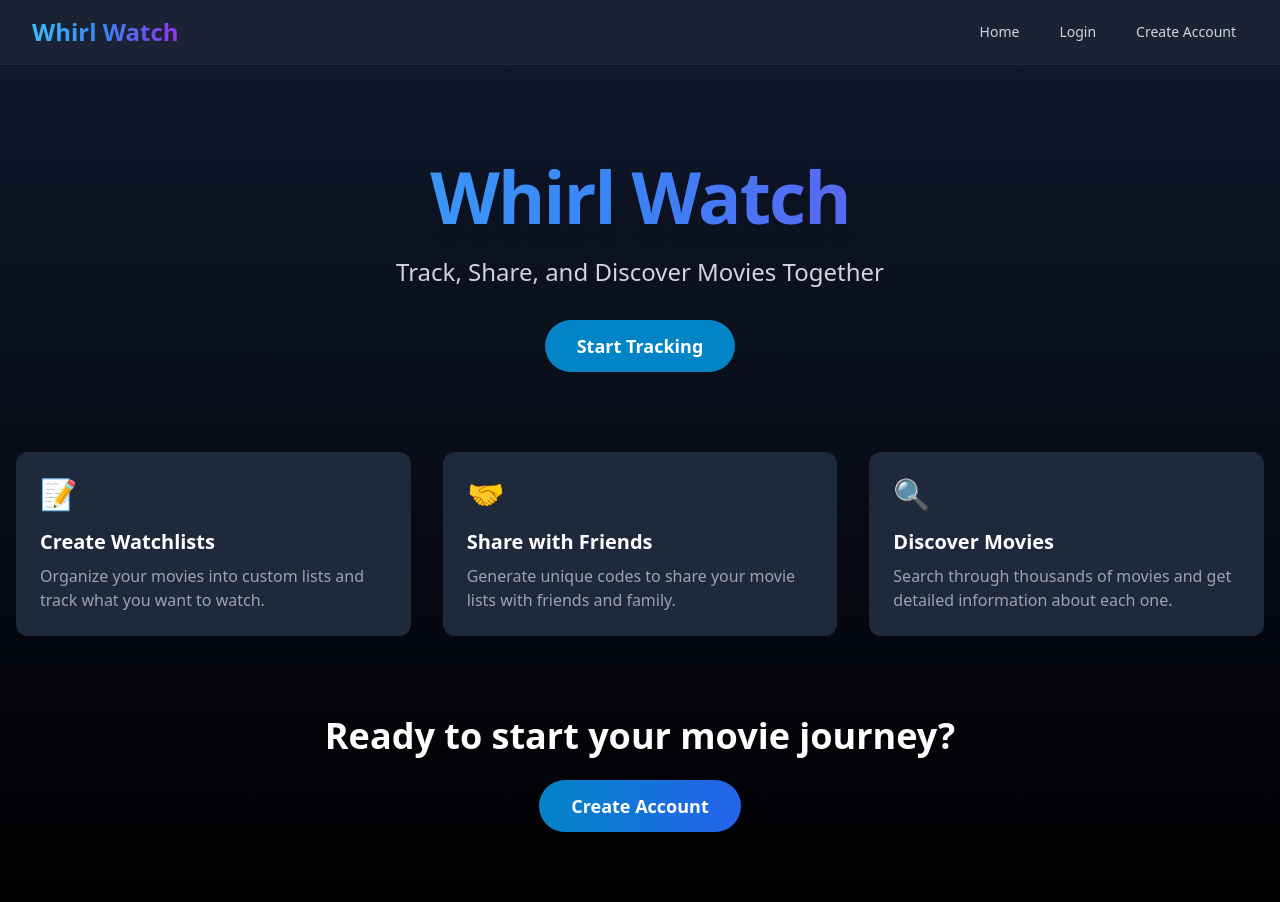
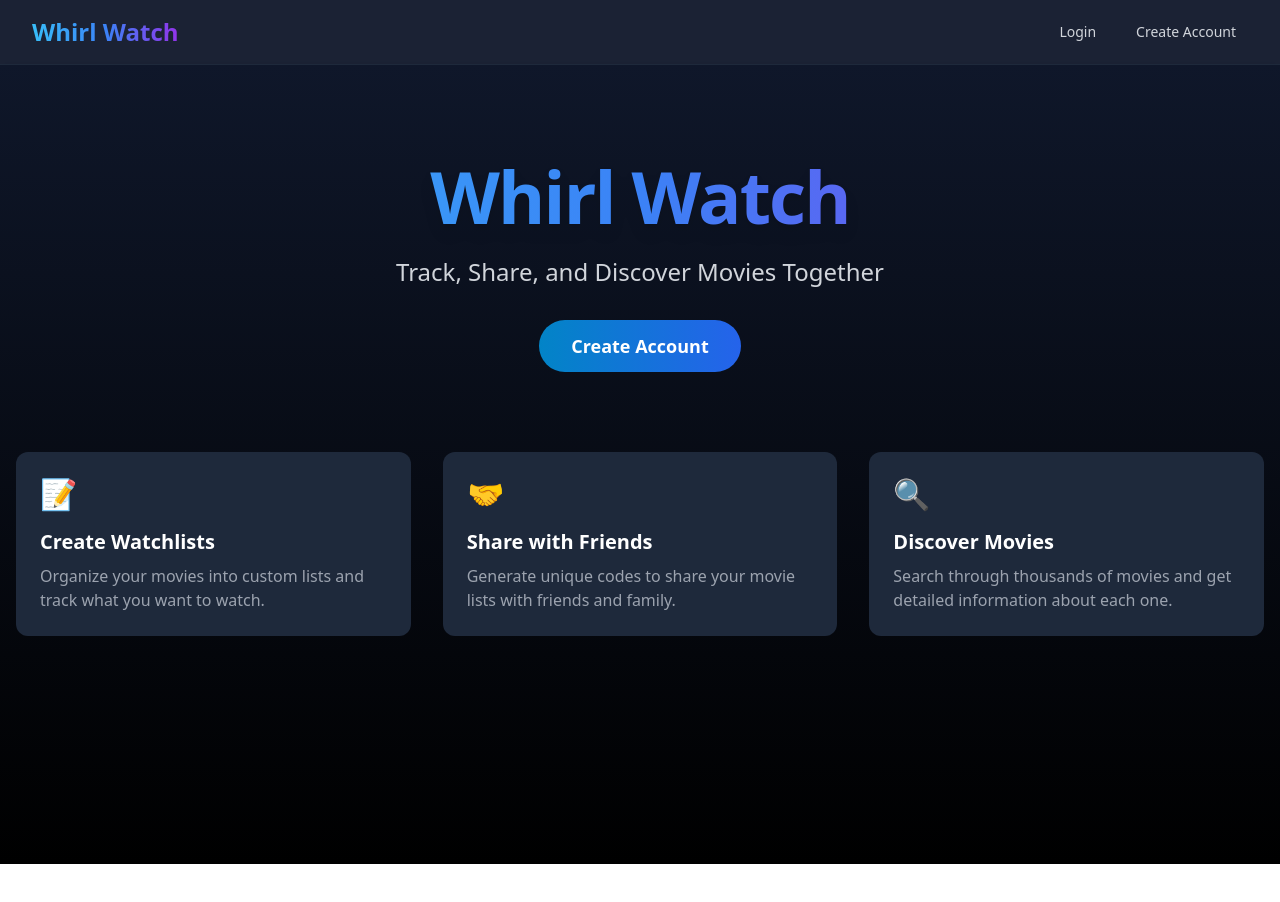
Before and after one commit to ATRedshaw/whirl-watch, a React (Create React App) app in the folder frontend/: page / in a window 1280 px wide. Shown: the top 902 px of the page. After the commit the page ends 864 px from the top, so only its background shows below. Built offline with nearby package versions, Linux system fonts and the light colour scheme; the HTML template or start-up script is replaced by a standard one.

Commit message:
Two-view home page depending on logged in status.

```diff
--- a/frontend/src/components/HomePage.js
+++ b/frontend/src/components/HomePage.js
@@ -1,10 +1,12 @@
 import { motion } from 'framer-motion';
 import { useEffect, useState } from 'react';
 import { useNavigate } from 'react-router-dom';
+import { useAuth } from '../context/AuthContext';
 
 const HomePage = () => {
   const navigate = useNavigate();
   const [isVisible, setIsVisible] = useState(false);
+  const { isAuthenticated } = useAuth();
 
   useEffect(() => {
     setIsVisible(true);
@@ -35,9 +37,10 @@ const HomePage = () => {
           <motion.button
             whileHover={{ scale: 1.05 }}
             whileTap={{ scale: 0.95 }}
-            className="bg-sky-600 hover:bg-sky-700 text-white px-8 py-3 rounded-full text-lg font-semibold transition-colors duration-300"
+            onClick={() => navigate(isAuthenticated ? '/hub' : '/register')}
+            className="bg-gradient-to-r from-sky-600 to-blue-600 text-white px-8 py-3 rounded-full text-lg font-semibold hover:from-sky-700 hover:to-blue-700 transition-colors duration-300"
           >
-            Start Tracking
+            {isAuthenticated ? 'Go to Hub' : 'Create Account'}
           </motion.button>
         </motion.div>
 
@@ -58,27 +61,6 @@ const HomePage = () => {
             </motion.div>
           ))}
         </div>
-
-        {/* CTA Section */}
-        <motion.div
-          initial="hidden"
-          animate={isVisible ? "visible" : "hidden"}
-          variants={fadeIn}
-          transition={{ duration: 0.8, delay: 0.6 }}
-          className="text-center"
-        >
-          <h2 className="text-3xl md:text-4xl font-bold mb-6">
-            Ready to start your movie journey?
-          </h2>
-          <motion.button
-            whileHover={{ scale: 1.05 }}
-            whileTap={{ scale: 0.95 }}
-            onClick={() => navigate('/register')}
-            className="bg-gradient-to-r from-sky-600 to-blue-600 text-white px-8 py-3 rounded-full text-lg font-semibold hover:from-sky-700 hover:to-blue-700 transition-colors duration-300"
-          >
-            Create Account
-          </motion.button>
-        </motion.div>
       </div>
     </div>
   );
--- a/frontend/src/components/Navbar.js
+++ b/frontend/src/components/Navbar.js
@@ -19,7 +19,6 @@ const Navbar = () => {
         { name: 'My Lists', path: '/lists' },
       ]
     : [
-        { name: 'Home', path: '/' },
         { name: 'Login', path: '/login' },
         { name: 'Create Account', path: '/register' },
       ];
```
